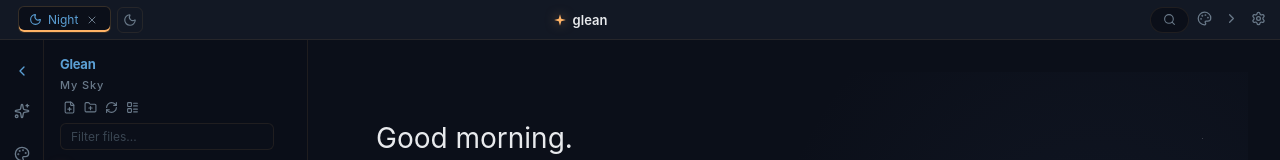
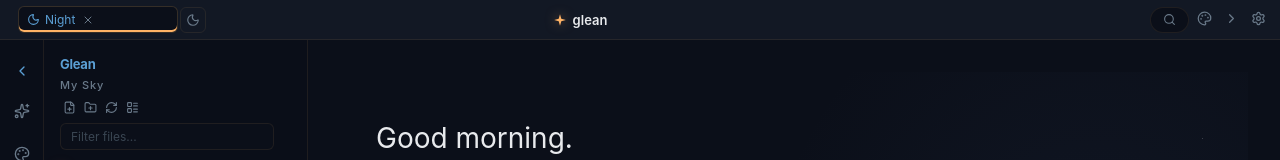
Before and after one commit to rokuroo171/glean, a React (Vite) app in the folder frontend/: page / in a window 1280 px wide. Shown: the top 160 px of the page. Built offline with nearby package versions, Linux system fonts and the light colour scheme.

Commit message:
fix: Chrome-style tabs that shrink equally when space is tight
Each tab has flex:1 1 0 with min-width 60px and max-width 160px.
When space is tight all tabs shrink together, text truncates
with ellipsis. Overflow is hidden. Logo is a flex item that
can never be overlapped.

```diff
--- a/frontend/src/components/TabBar.jsx
+++ b/frontend/src/components/TabBar.jsx
@@ -7,15 +7,8 @@ import Icon from './Icon'
 const drag = { '--wails-draggable': 'drag' }
 const noDrag = { '--wails-draggable': 'no-drag' }
 
-function tabDensity(count) {
-  if (count <= 5) return { padV: 5, padH: 10, gap: 6, maxW: 140, icon: 13, close: 12 }
-  if (count <= 8) return { padV: 4, padH: 6, gap: 4, maxW: 100, icon: 12, close: 11 }
-  return { padV: 3, padH: 4, gap: 3, maxW: 80, icon: 11, close: 10 }
-}
-
 export default function TabBar({ tabs, activeId, onSelect, onClose, onNew, onSettings, onCustomize, onCommand, pseudoTab, onClosePseudo, detailsOpen, onToggleDetails }) {
   const pseudoLabel = pseudoTab === 'stats' ? 'Sky overview' : pseudoTab === 'customization' ? 'Customization' : 'Settings'
-  const d = tabDensity(tabs.length)
 
   return (
     <div
@@ -25,43 +18,44 @@ export default function TabBar({ tabs, activeId, onSelect, onClose, onNew, onSet
       {/* Left: sidebar toggle */}
       <div style={{ flexShrink: 0, ...noDrag }}>{/* sidebar icon lives in Workspace */}</div>
 
-      {/* Tabs */}
-      <div style={{ display: 'flex', alignItems: 'center', gap: d.gap, flex: 1, minWidth: 0, overflow: 'hidden' }}>
+      {/* Tabs — Chrome-style: equal width, shrink together */}
+      <div style={{ display: 'flex', alignItems: 'center', gap: 2, flex: 1, minWidth: 0, overflow: 'hidden' }}>
         <AnimatePresence initial={false} mode="popLayout">
           {tabs.map(t => {
             const active = t.id === activeId
             return (
               <motion.div key={t.id} layout
-                initial={{ opacity: 0, width: 0, scaleX: 0.8 }}
-                animate={{ opacity: 1, width: 'auto', scaleX: 1 }}
-                exit={{ opacity: 0, width: 0, scaleX: 0.8 }}
+                initial={{ opacity: 0, scaleX: 0.8 }}
+                animate={{ opacity: 1, scaleX: 1 }}
+                exit={{ opacity: 0, scaleX: 0.8 }}
                 transition={{ duration: 0.18, ease: [0.22, 1, 0.36, 1] }}
                 onClick={() => onSelect(t.id)}
-                style={{ display: 'flex', alignItems: 'center', gap: d.gap, padding: `${d.padV}px ${d.padH}px`,
-                  borderRadius: 6, cursor: 'pointer', whiteSpace: 'nowrap', flexShrink: 0,
+                style={{ display: 'flex', alignItems: 'center', gap: 5, padding: '5px 8px',
+                  borderRadius: 6, cursor: 'pointer', whiteSpace: 'nowrap',
+                  flex: '1 1 0', minWidth: 60, maxWidth: 160,
                   background: active ? colors.bg : 'transparent',
                   border: `1px solid ${active ? colors.borderStrong : 'transparent'}`,
                   boxShadow: active ? `inset 0 -2px 0 ${colors.accentWarm}` : 'none', ...noDrag }}>
-                {t.id === '__night__' ? <Icon name="moon" size={d.icon} style={{ color: colors.accent }} /> : <StarIcon species={t.species} size="sm" />}
-                <span style={{ color: t.id === '__night__' ? colors.accent : colors.text, fontSize: 12, maxWidth: d.maxW, overflow: 'hidden',
+                {t.id === '__night__' ? <Icon name="moon" size={13} style={{ color: colors.accent, flexShrink: 0 }} /> : <StarIcon species={t.species} size="sm" />}
+                <span style={{ color: t.id === '__night__' ? colors.accent : colors.text, fontSize: 12, overflow: 'hidden',
                   textOverflow: 'ellipsis' }}>{t.title}</span>
-                {t.dirty && <span style={{ width: 6, height: 6, borderRadius: 3, background: colors.accentWarm }} />}
+                {t.dirty && <span style={{ width: 6, height: 6, borderRadius: 3, background: colors.accentWarm, flexShrink: 0 }} />}
                 <span role="button" aria-label={`close ${t.title}`}
                   onClick={(e) => { e.stopPropagation(); onClose(t.id) }}
-                  style={{ color: colors.textMuted, cursor: 'pointer', display: 'flex', padding: '0 2px' }}><Icon name="x" size={d.close} /></span>
+                  style={{ color: colors.textMuted, cursor: 'pointer', display: 'flex', padding: '0 2px', flexShrink: 0 }}><Icon name="x" size={12} /></span>
               </motion.div>
             )
           })}
         </AnimatePresence>
         {pseudoTab && (
           <div key="pseudo"
-            style={{ display: 'flex', alignItems: 'center', gap: d.gap, padding: `${d.padV}px ${d.padH}px`,
+            style={{ display: 'flex', alignItems: 'center', gap: 5, padding: '5px 8px',
               borderRadius: 6, whiteSpace: 'nowrap', flexShrink: 0,
               background: colors.bg, border: `1px solid ${colors.borderStrong}`, ...noDrag }}>
             <span style={{ color: colors.text, fontSize: 12 }}>{pseudoLabel}</span>
             <span role="button" aria-label={`close ${pseudoTab}`}
               onClick={onClosePseudo}
-              style={{ color: colors.textMuted, cursor: 'pointer', display: 'flex', padding: '0 2px' }}><Icon name="x" size={d.close} /></span>
+              style={{ color: colors.textMuted, cursor: 'pointer', display: 'flex', padding: '0 2px' }}><Icon name="x" size={12} /></span>
           </div>
         )}
         <button type="button" onClick={onNew} aria-label="open night" data-tip="Night"
@@ -70,14 +64,14 @@ export default function TabBar({ tabs, activeId, onSelect, onClose, onNew, onSet
             display: 'flex', alignItems: 'center', justifyContent: 'center', ...noDrag }}><Icon name="moon" size={14} /></button>
       </div>
 
-      {/* Center: logo — normal flex item, never overlaps */}
+      {/* Center: logo — flex item, never overlapped */}
       <span style={{ display: 'flex', alignItems: 'center', gap: 6, color: colors.text,
         fontSize: 13, fontWeight: 600, flexShrink: 0, ...noDrag }}>
         <StarIcon species="warm" size="sm" />
         glean
       </span>
 
-      {/* Spacer — pushes controls right, balances the tabs left */}
+      {/* Spacer — balances tabs so logo stays centered */}
       <div style={{ flex: 1, minWidth: 0 }} />
 
       {/* Right: search, actions, controls */}
```
